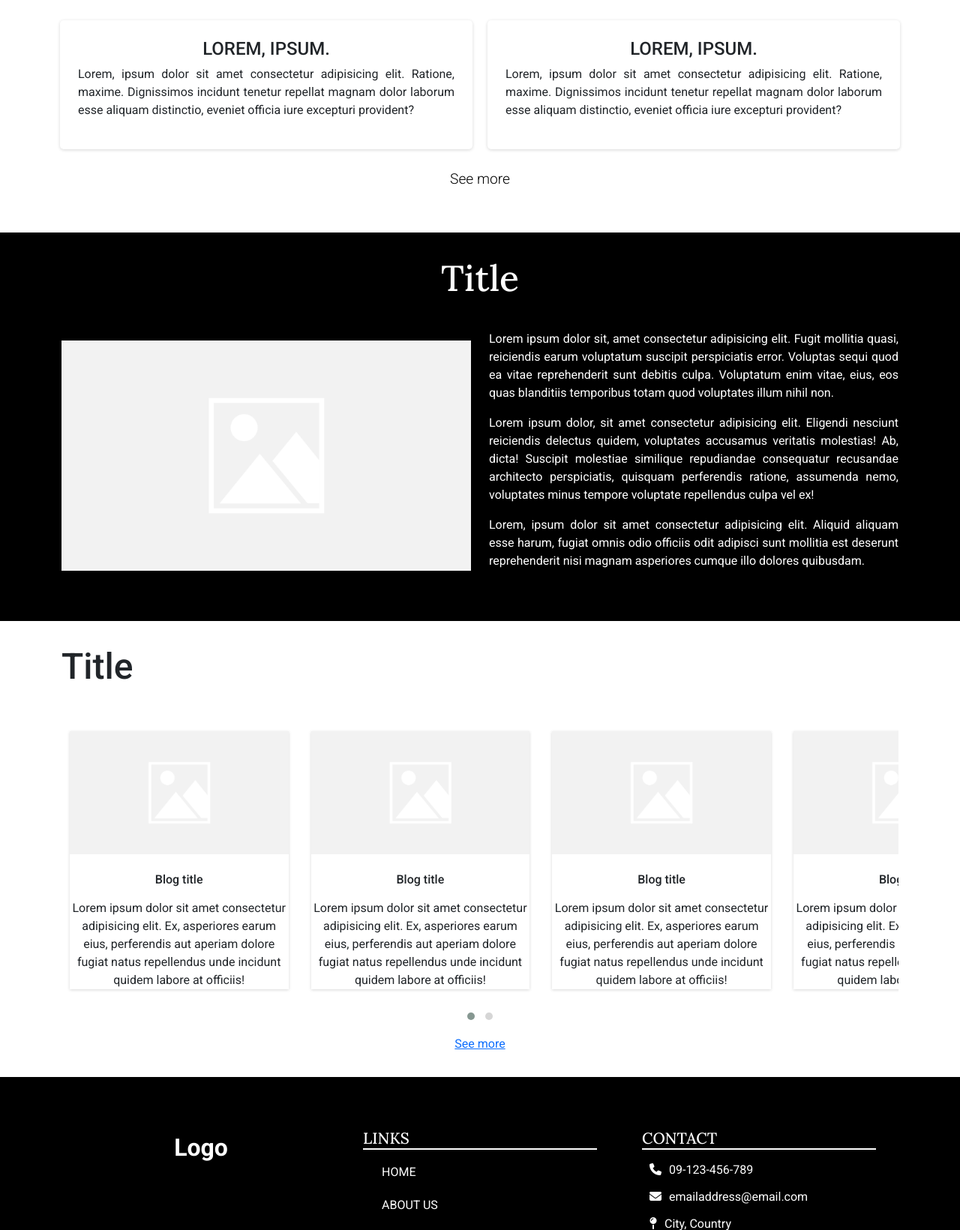
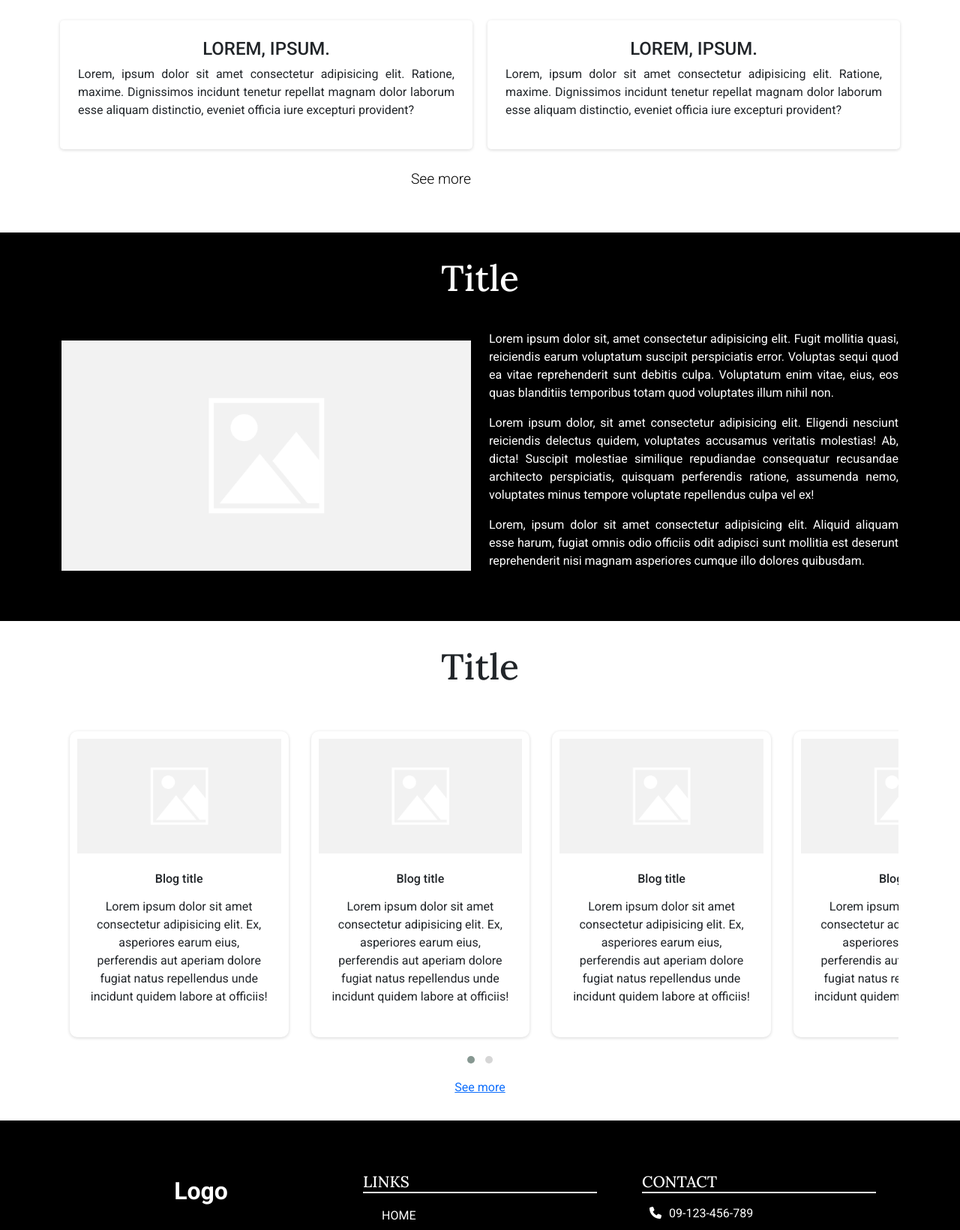
Before and after one commit to jakenapay/EngineerArchitectOutsourcing, a PHP site: page / in a window 1280 px wide. Shown: the part 1809-3449 px from the top of the page at 75% size. Run offline with PHP 8.4, Linux system fonts and the light colour scheme; some libraries are stand-ins or nearby versions.

Commit message:
Light bug fixed.

```diff
--- a/css/index.css
+++ b/css/index.css
@@ -57,7 +57,7 @@ header .header-subtitle {
 .special-btn {
     background-color: transparent;
     color: var(--black);
-    width: 10rem;
+    /* width: 10rem; */
     text-align: center;
     padding: 1rem 0 .5rem;
     outline: none;
@@ -181,9 +181,8 @@ header .header-subtitle {
     cursor: pointer;
 
     position: relative;
-    display: flex;
-    justify-content: center;
 }
+
 
 /* END OF SECOND SECTION */
 
@@ -225,6 +224,10 @@ header .header-subtitle {
     padding: var(--padding-contents-m);
 }
 
+.fourth-content .fourth-content-title {
+    font-family: var(--font-family-header);
+}
+
 
 /* --------------------------------------------------------- */
 /* MEDIA QUERY FOR TABLET  */
@@ -263,7 +266,9 @@ header .header-subtitle {
 
 
     /* MEDIA QUERY FOR FOURTH CONTENT */
-
+    .fourth-content .fourth-content-title {
+        font-family: var(--font-family-header);
+    }
 }
 
 /* MEDIA QUERY FOR LAPTOP/DESKTOP */
@@ -308,12 +313,15 @@ header .header-subtitle {
 
 
     /* MEDIA QUERY FOR FOURTH CONTENT */
-    .fourth-content .fourth-content-title {
+    .fourth-content .fourth-title {
         font-size: 3rem;
+        font-family: var(--font-family-header);
+
     }
 
     .fourth-content .item {
         margin: 10px;
+        padding: 10px !important;
     }
 
     .fourth-content .fourth-content-blog-title {
@@ -322,6 +330,7 @@ header .header-subtitle {
 
     .fourth-content .item {
         box-shadow: rgba(0, 0, 0, 0.16) 0px 1px 4px;
+        border-radius: 5px;
     }
 
 }
--- /dev/null
+++ b/css/index2.css
@@ -0,0 +1,11 @@
+.fourth-content .item {
+    border-radius: 10px;
+}
+
+.fourth-content .item p {
+    padding: 0 1rem 1rem;
+}
+
+.fourth-content .item h4 {
+    font-size: 1rem;
+}
--- a/index.php
+++ b/index.php
@@ -16,9 +16,10 @@
 
     <title>Architectural & Engineering Outsourcing</title>
     <link rel="stylesheet" href="./css/navbar.css">
-    <link rel="stylesheet" href="./css/index.css">
+    <link rel="stylesheet" href="css/index.css">
     <link rel="stylesheet" href="./css/styles.css">
     <link rel="stylesheet" href="./css/footer.css">
+    <link rel="stylesheet" href="css/index2.css">
 </head>
 
 <body>
@@ -65,7 +66,7 @@
                         <p class="header-subtitle">Lorem ipsum dolor sit, amet consectetur adipisicing elit. Vitae
                             accusamus
                             architecto quibusdam nostrum, aut iure.</p>
-                        <button class="special-btn">Read more<i class="fas fa-arrow-right"></i></i></button>
+                        <button class="special-btn" style="width: 10rem;">Read more<i class="fas fa-arrow-right"></i></i></button>
                     </div>
                 </header>
             </div>
@@ -118,9 +119,14 @@
                         </div>
                     </div>
                     <!-- button for see more -->
-                    <a class="link-button" href="#" target="_blank" rel="noopener noreferrer">
-                        <button class="special-btn">See more</button>
-                    </a>
+                    <div class="row justify-content-center">
+                        <div class="col-sm-12 col-md-3 col-lg-3 ">
+                            <a class="link-button" href="#" target="_blank" rel="noopener noreferrer">
+                                <button class="special-btn">See more</button>
+                            </a>
+                        </div>
+                    </div>
+
                 </div>
             </div>
         </section>
@@ -155,7 +161,7 @@
         <section class="fourth-content">
             <div class="container">
                 <div class="fourth-content-header">
-                    <h1 class="fourth-content-title">
+                    <h1 class="fourth-title text-center">
                         Title
                     </h1>
                 </div>
```
